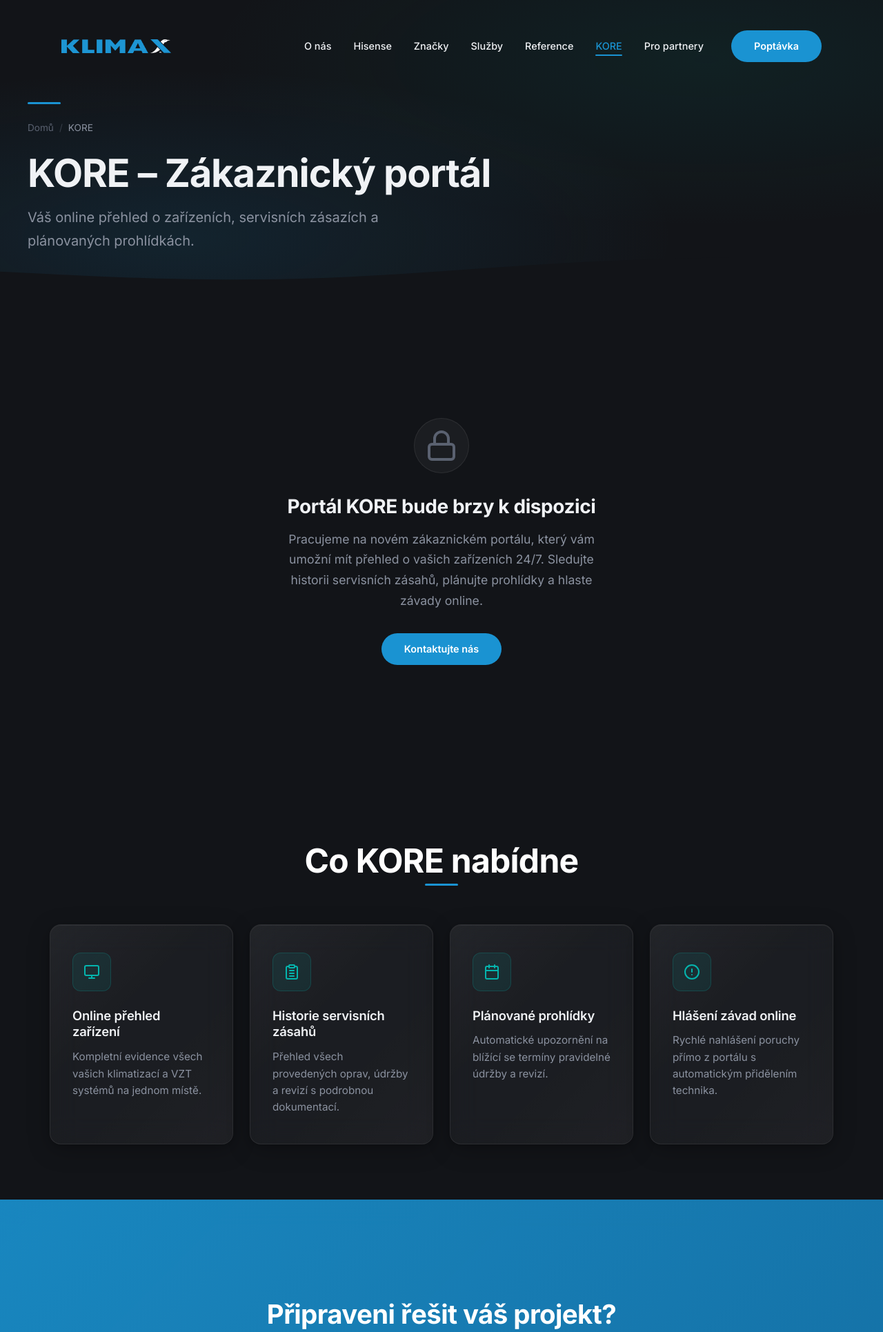
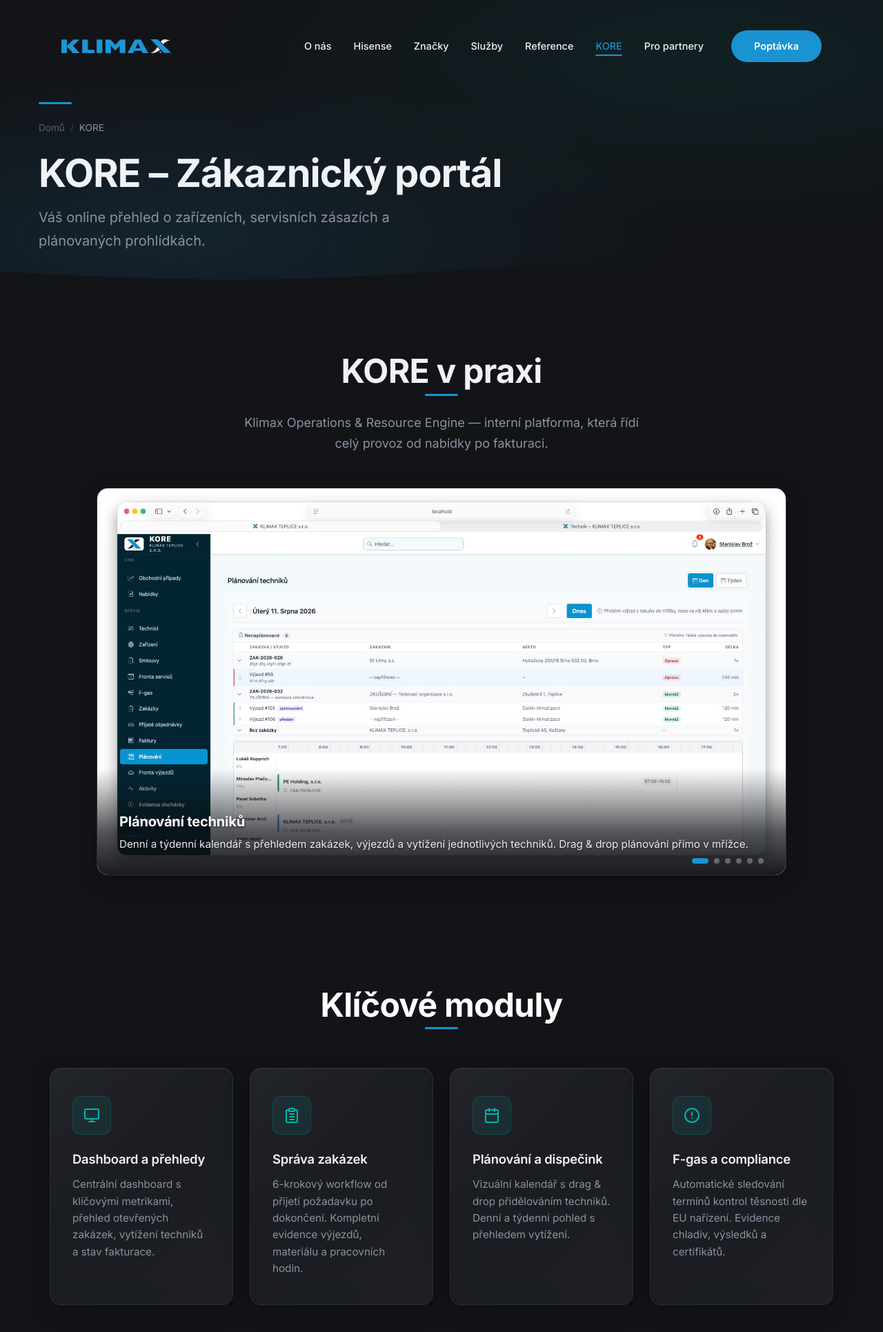
Before and after one commit to matejbroz07/Klimax, a PHP site: page /kore.html in a window 1280 px wide. Shown: the top 1931 px of the page at 69% size. Run offline with PHP 8.4, Linux system fonts and the light colour scheme.

Commit message:
final design
Expecting bug fixes

```diff
--- a/css/components.css
+++ b/css/components.css
@@ -590,6 +590,7 @@
 .z-row__text {
   color: var(--text-secondary);
   font-size: 1.125rem;
+  margin-bottom: 10px;
   line-height: 1.8;
 }
 
@@ -604,7 +605,7 @@
 }
 
 .z-row--reverse .z-row__image {
-  border-radius: 15px 120px 15px 120px;
+  border-radius: 120px 15px 120px 15px;
 }
 
 @media (max-width: 767px) {
--- a/css/pages.css
+++ b/css/pages.css
@@ -315,7 +315,23 @@
   }
 
   .hero__content {
-    padding: 2rem 1.5rem 3rem;
+    padding: 2rem 1.25rem 3rem;
+    display: flex;
+    justify-content: center;
+  }
+
+  .hero__content-inner {
+    max-width: 100%;
+    width: 100%;
+    text-align: center;
+  }
+
+  .hero__partner-logo {
+    justify-content: center;
+  }
+
+  .hero__actions {
+    justify-content: center;
   }
 
   .hero__title {
--- a/css/subpages.css
+++ b/css/subpages.css
@@ -73,7 +73,7 @@
 .page-hero__content {
   position: relative;
   z-index: 10;
-  padding: 3rem 0 4rem;
+  padding: 3rem 1rem 4rem;
   width: 100%;
 }
 
@@ -1168,7 +1168,6 @@
 
 .brand-detail {
   padding: 4rem 0;
-  border-bottom: 1px solid var(--border-color);
 }
 
 .brand-detail:last-child {
@@ -1195,6 +1194,23 @@
   .brand-detail--reverse .brand-detail__visual {
     order: 1;
   }
+}
+
+.brand-detail__content {
+  background: transparent;
+  border: none;
+  box-shadow: none;
+  -webkit-backdrop-filter: none;
+  backdrop-filter: none;
+}
+
+.brand-detail__content:hover {
+  border: none;
+  box-shadow: none;
+}
+
+.brand-detail__content::after {
+  display: none;
 }
 
 .brand-detail__logo {
@@ -1319,7 +1335,7 @@
    ========================================================================== */
 
 .map-section {
-  border-radius: var(--radius-xl);
+  border-radius: 0;
   overflow: hidden;
   border: 1px solid var(--glass-border);
   box-shadow: var(--glass-shadow);
@@ -1919,3 +1935,210 @@
   margin: 1rem 0;
   border: none;
 }
+
+
+/* ==========================================================================
+   25. KORE SLIDESHOW (.kore-slideshow)
+   ==========================================================================
+   Interactive carousel of KORE application screenshots.
+   ========================================================================== */
+
+.kore-slideshow {
+  position: relative;
+  width: 100%;
+  max-width: 1000px;
+  margin: 0 auto;
+  aspect-ratio: 16 / 9;
+  background: var(--glass-bg);
+  -webkit-backdrop-filter: blur(var(--glass-blur)) saturate(1.2);
+  backdrop-filter: blur(var(--glass-blur)) saturate(1.2);
+  border: 1px solid var(--glass-border);
+  border-radius: var(--radius-xl);
+  overflow: hidden;
+  box-shadow: var(--glass-glow), var(--glass-shadow);
+}
+
+/* Fallback height for browsers that don't support aspect-ratio well */
+@supports not (aspect-ratio: 16 / 9) {
+  .kore-slideshow {
+    height: 56.25vw;
+    max-height: 562px;
+  }
+}
+
+.kore-slideshow__track {
+  position: relative;
+  width: 100%;
+  height: 100%;
+}
+
+.kore-slideshow__slide {
+  position: absolute;
+  inset: 0;
+  opacity: 0;
+  visibility: hidden;
+  transition: opacity 0.6s cubic-bezier(0.25, 1, 0.5, 1), visibility 0.6s;
+}
+
+.kore-slideshow__slide--active {
+  opacity: 1;
+  visibility: visible;
+}
+
+.kore-slideshow__slide img {
+  width: 100%;
+  height: 100%;
+  object-fit: cover;
+  object-position: top;
+  display: block;
+}
+
+.kore-slideshow__overlay {
+  position: absolute;
+  bottom: 0;
+  left: 0;
+  right: 0;
+  padding: 4rem 2rem 2rem;
+  background: linear-gradient(to top, rgba(12, 14, 18, 0.95) 0%, rgba(12, 14, 18, 0.7) 40%, transparent 100%);
+  color: #fff;
+  pointer-events: none;
+}
+
+.kore-slideshow__overlay h3 {
+  font-size: 1.25rem;
+  font-weight: 700;
+  color: #fff;
+  margin-bottom: 0.5rem;
+  text-shadow: 0 2px 4px rgba(0, 0, 0, 0.5);
+}
+
+.kore-slideshow__overlay p {
+  font-size: 0.95rem;
+  color: rgba(255, 255, 255, 0.9);
+  line-height: 1.6;
+  margin: 0;
+  text-shadow: 0 1px 3px rgba(0, 0, 0, 0.5);
+}
+
+/* Navigation Buttons */
+.kore-slideshow__btn {
+  position: absolute;
+  top: 50%;
+  transform: translateY(-50%);
+  width: 44px;
+  height: 44px;
+  border-radius: 50%;
+  background: rgba(18, 20, 24, 0.6);
+  -webkit-backdrop-filter: blur(4px);
+  backdrop-filter: blur(4px);
+  border: 1px solid rgba(255, 255, 255, 0.1);
+  color: #fff;
+  display: flex;
+  align-items: center;
+  justify-content: center;
+  cursor: pointer;
+  z-index: 10;
+  transition: all var(--transition-base);
+  opacity: 0;
+}
+
+.kore-slideshow:hover .kore-slideshow__btn {
+  opacity: 1;
+}
+
+.kore-slideshow__btn:hover {
+  background: var(--accent-klimax);
+  border-color: var(--accent-klimax);
+}
+
+.kore-slideshow__btn--prev {
+  left: 1rem;
+}
+
+.kore-slideshow__btn--next {
+  right: 1rem;
+}
+
+/* Dots */
+.kore-slideshow__dots {
+  position: absolute;
+  bottom: 1rem;
+  right: 2rem;
+  display: flex;
+  gap: 0.5rem;
+  z-index: 10;
+}
+
+.kore-slideshow__dot {
+  width: 8px;
+  height: 8px;
+  border-radius: 50%;
+  background: rgba(255, 255, 255, 0.3);
+  border: none;
+  padding: 0;
+  cursor: pointer;
+  transition: all var(--transition-base);
+}
+
+.kore-slideshow__dot:hover {
+  background: rgba(255, 255, 255, 0.6);
+}
+
+.kore-slideshow__dot--active {
+  background: var(--accent-klimax);
+  width: 24px;
+  border-radius: 4px;
+}
+
+@media (max-width: 600px) {
+  .kore-slideshow {
+    aspect-ratio: auto;
+  }
+  .kore-slideshow__slide {
+    inset: auto;
+    top: 0;
+    left: 0;
+    width: 100%;
+  }
+  .kore-slideshow__slide--active {
+    position: relative;
+  }
+  .kore-slideshow__slide img {
+    position: relative;
+    height: auto;
+    aspect-ratio: 16 / 9;
+    object-fit: cover;
+  }
+  .kore-slideshow__overlay {
+    position: relative;
+    padding: 1.5rem 1.25rem 3rem;
+    background: transparent;
+  }
+  .kore-slideshow__overlay h3 {
+    font-size: 1.25rem;
+    margin-bottom: 0.5rem;
+    color: var(--text-primary);
+    text-shadow: none;
+  }
+  .kore-slideshow__overlay p {
+    font-size: 0.95rem;
+    display: block;
+    color: var(--text-secondary);
+    text-shadow: none;
+  }
+  .kore-slideshow__btn {
+    opacity: 1;
+    width: 36px;
+    height: 36px;
+    top: 25%;
+  }
+  .kore-slideshow__btn svg {
+    width: 18px;
+    height: 18px;
+  }
+  .kore-slideshow__dots {
+    right: 50%;
+    transform: translateX(50%);
+    bottom: 1rem;
+  }
+}
--- a/index.html
+++ b/index.html
@@ -533,7 +533,7 @@
                 </div>
 
                 <div class="kore-teaser__visual" aria-hidden="true">
-                    <img src="https://placehold.co/1200x800/1e232b/00B3AC?text=KORE+Dashboard" alt="KORE Dashboard Preview" class="kore-teaser__image" loading="lazy">
+                    <img src="assets/kore-images/kore-planovani-techniku.jpg" alt="KORE – Plánování techniků" class="kore-teaser__image" loading="lazy">
                 </div>
             </div>
         </div>
--- a/kore.html
+++ b/kore.html
@@ -62,17 +62,72 @@
         </header>
 
         <section class="section">
-            <div class="container container--narrow fade-in">
-                <div class="empty-state">
-                    <div class="empty-state__icon">
-                        <svg width="48" height="48" viewBox="0 0 24 24" fill="none" stroke="currentColor" stroke-width="2" stroke-linecap="round" stroke-linejoin="round">
-                            <rect x="3" y="11" width="18" height="11" rx="2" ry="2"></rect>
-                            <path d="M7 11V7a5 5 0 0 1 10 0v4"></path>
-                        </svg>
+            <div class="container fade-in">
+                <div class="section__header">
+                    <h2 class="section__title">KORE v praxi</h2>
+                    <p class="section__subtitle">Klimax Operations & Resource Engine — interní platforma, která řídí celý provoz od nabídky po fakturaci.</p>
+                </div>
+                <div class="kore-slideshow" id="kore-slideshow">
+                    <div class="kore-slideshow__track">
+                        <div class="kore-slideshow__slide kore-slideshow__slide--active">
+                            <img src="assets/kore-images/kore-planovani-techniku.jpg" alt="Plánování techniků v KORE" loading="lazy">
+                            <div class="kore-slideshow__overlay">
+                                <h3>Plánování techniků</h3>
+                                <p>Denní a týdenní kalendář s přehledem zakázek, výjezdů a vytížení jednotlivých techniků. Drag & drop plánování přímo v mřížce.</p>
+                            </div>
+                        </div>
+                        <div class="kore-slideshow__slide">
+                            <img src="assets/kore-images/kore-detail-zakazky.jpg" alt="Detail zakázky v KORE" loading="lazy">
+                            <div class="kore-slideshow__overlay">
+                                <h3>Řízení zakázek</h3>
+                                <p>Kompletní workflow zakázky od přijetí po fakturaci v 6 krocích. Přehled historie, výjezdů, dokumentů a nákladů na jednom místě.</p>
+                            </div>
+                        </div>
+                        <div class="kore-slideshow__slide">
+                            <img src="assets/kore-images/kore-fgas-evidence.jpg" alt="F-gas evidence v KORE" loading="lazy">
+                            <div class="kore-slideshow__overlay">
+                                <h3>F-gas evidence</h3>
+                                <p>Automatické sledování kontrol těsnosti dle nařízení EU. Přehled zařízení po termínu, blížících se kontrol a kompletní záznamy s výsledky.</p>
+                            </div>
+                        </div>
+                        <div class="kore-slideshow__slide">
+                            <img src="assets/kore-images/kore-detail-nabidky.jpg" alt="Detail nabídky v KORE" loading="lazy">
+                            <div class="kore-slideshow__overlay">
+                                <h3>Nabídky a kalkulace</h3>
+                                <p>Tvorba cenových nabídek s položkami, slevami a podmínkami. Odeslání zákazníkovi jedním kliknutím, export do PDF.</p>
+                            </div>
+                        </div>
+                        <div class="kore-slideshow__slide">
+                            <img src="assets/kore-images/kore-technicka-pomoc.jpg" alt="Technická pomoc v KORE" loading="lazy">
+                            <div class="kore-slideshow__overlay">
+                                <h3>AI technická pomoc</h3>
+                                <p>Inteligentní asistent pro dotazy do technické dokumentace výrobců. Okamžité odpovědi na chybové kódy, postupy a nastavení.</p>
+                            </div>
+                        </div>
+                        <div class="kore-slideshow__slide">
+                            <img src="assets/kore-images/kore-historie-zakazky.jpg" alt="Historie zakázky v KORE" loading="lazy">
+                            <div class="kore-slideshow__overlay">
+                                <h3>Historie a audit trail</h3>
+                                <p>Kompletní log všech změn stavů, přiřazení a akcí. Transparentní přehled o průběhu každé zakázky pro interní kontrolu.</p>
+                            </div>
+                        </div>
                     </div>
-                    <h2 class="empty-state__title">Portál KORE bude brzy k dispozici</h2>
-                    <p class="empty-state__text">Pracujeme na novém zákaznickém portálu, který vám umožní mít přehled o vašich zařízeních 24/7. Sledujte historii servisních zásahů, plánujte prohlídky a hlaste závady online.</p>
-                    <a href="kontakt.html" class="btn btn--primary btn--pill">Kontaktujte nás</a>
+
+                    <button class="kore-slideshow__btn kore-slideshow__btn--prev" aria-label="Předchozí slide">
+                        <svg width="24" height="24" viewBox="0 0 24 24" fill="none" stroke="currentColor" stroke-width="2" stroke-linecap="round" stroke-linejoin="round"><polyline points="15 18 9 12 15 6"></polyline></svg>
+                    </button>
+                    <button class="kore-slideshow__btn kore-slideshow__btn--next" aria-label="Další slide">
+                        <svg width="24" height="24" viewBox="0 0 24 24" fill="none" stroke="currentColor" stroke-width="2" stroke-linecap="round" stroke-linejoin="round"><polyline points="9 18 15 12 9 6"></polyline></svg>
+                    </button>
+
+                    <div class="kore-slideshow__dots">
+                        <button class="kore-slideshow__dot kore-slideshow__dot--active" aria-label="Zobrazit slide 1"></button>
+                        <button class="kore-slideshow__dot" aria-label="Zobrazit slide 2"></button>
+                        <button class="kore-slideshow__dot" aria-label="Zobrazit slide 3"></button>
+                        <button class="kore-slideshow__dot" aria-label="Zobrazit slide 4"></button>
+                        <button class="kore-slideshow__dot" aria-label="Zobrazit slide 5"></button>
+                        <button class="kore-slideshow__dot" aria-label="Zobrazit slide 6"></button>
+                    </div>
                 </div>
             </div>
         </section>
@@ -80,36 +135,36 @@
         <section class="section section--dark">
             <div class="container fade-in">
                 <div class="section__header">
-                    <h2 class="section__title">Co KORE nabídne</h2>
+                    <h2 class="section__title">Klíčové moduly</h2>
                 </div>
                 <div class="feature-grid">
                     <div class="feature-card">
                         <div class="feature-card__icon">
                             <svg width="24" height="24" viewBox="0 0 24 24" fill="none" stroke="currentColor" stroke-width="2" stroke-linecap="round" stroke-linejoin="round"><rect x="2" y="3" width="20" height="14" rx="2" ry="2"></rect><line x1="8" y1="21" x2="16" y2="21"></line><line x1="12" y1="17" x2="12" y2="21"></line></svg>
                         </div>
-                        <h3 class="feature-card__title">Online přehled zařízení</h3>
-                        <p class="feature-card__text">Kompletní evidence všech vašich klimatizací a VZT systémů na jednom místě.</p>
+                        <h3 class="feature-card__title">Dashboard a přehledy</h3>
+                        <p class="feature-card__text">Centrální dashboard s klíčovými metrikami, přehled otevřených zakázek, vytížení techniků a stav fakturace.</p>
                     </div>
                     <div class="feature-card">
                         <div class="feature-card__icon">
                             <svg width="24" height="24" viewBox="0 0 24 24" fill="none" stroke="currentColor" stroke-width="2" stroke-linecap="round" stroke-linejoin="round"><path d="M16 4h2a2 2 0 0 1 2 2v14a2 2 0 0 1-2 2H6a2 2 0 0 1-2-2V6a2 2 0 0 1 2-2h2"></path><rect x="8" y="2" width="8" height="4" rx="1" ry="1"></rect><path d="M9 14h6"></path><path d="M9 18h6"></path><path d="M9 10h6"></path></svg>
                         </div>
-                        <h3 class="feature-card__title">Historie servisních zásahů</h3>
-                        <p class="feature-card__text">Přehled všech provedených oprav, údržby a revizí s podrobnou dokumentací.</p>
+                        <h3 class="feature-card__title">Správa zakázek</h3>
+                        <p class="feature-card__text">6-krokový workflow od přijetí požadavku po dokončení. Kompletní evidence výjezdů, materiálu a pracovních hodin.</p>
                     </div>
                     <div class="feature-card">
                         <div class="feature-card__icon">
                             <svg width="24" height="24" viewBox="0 0 24 24" fill="none" stroke="currentColor" stroke-width="2" stroke-linecap="round" stroke-linejoin="round"><rect x="3" y="4" width="18" height="18" rx="2" ry="2"></rect><line x1="16" y1="2" x2="16" y2="6"></line><line x1="8" y1="2" x2="8" y2="6"></line><line x1="3" y1="10" x2="21" y2="10"></line></svg>
                         </div>
-                        <h3 class="feature-card__title">Plánované prohlídky</h3>
-                        <p class="feature-card__text">Automatické upozornění na blížící se termíny pravidelné údržby a revizí.</p>
+                        <h3 class="feature-card__title">Plánování a dispečink</h3>
+                        <p class="feature-card__text">Vizuální kalendář s drag & drop přidělováním techniků. Denní a týdenní pohled s přehledem vytížení.</p>
                     </div>
                     <div class="feature-card">
                         <div class="feature-card__icon">
                             <svg width="24" height="24" viewBox="0 0 24 24" fill="none" stroke="currentColor" stroke-width="2" stroke-linecap="round" stroke-linejoin="round"><circle cx="12" cy="12" r="10"></circle><line x1="12" y1="8" x2="12" y2="12"></line><line x1="12" y1="16" x2="12.01" y2="16"></line></svg>
                         </div>
-                        <h3 class="feature-card__title">Hlášení závad online</h3>
-                        <p class="feature-card__text">Rychlé nahlášení poruchy přímo z portálu s automatickým přidělením technika.</p>
+                        <h3 class="feature-card__title">F-gas a compliance</h3>
+                        <p class="feature-card__text">Automatické sledování termínů kontrol těsnosti dle EU nařízení. Evidence chladiv, výsledků a certifikátů.</p>
                     </div>
                 </div>
             </div>
```
Also changed, not shown: js/main.js (+64 -0 lines), ostatni-znacky.html (+24 -18 lines), assets/images/hokkaido_ac.jpg (added), assets/images/multiwarm_hp.jpg (added), assets/images/toshiba_ac.jpg (added), assets/kore-images/kore-detail-nabidky.jpg (added), assets/kore-images/kore-detail-zakazky.jpg (added), assets/kore-images/kore-fgas-evidence.jpg (added), assets/kore-images/kore-historie-zakazky.jpg (added), assets/kore-images/kore-planovani-techniku.jpg (added), assets/kore-images/kore-technicka-pomoc.jpg (added).
